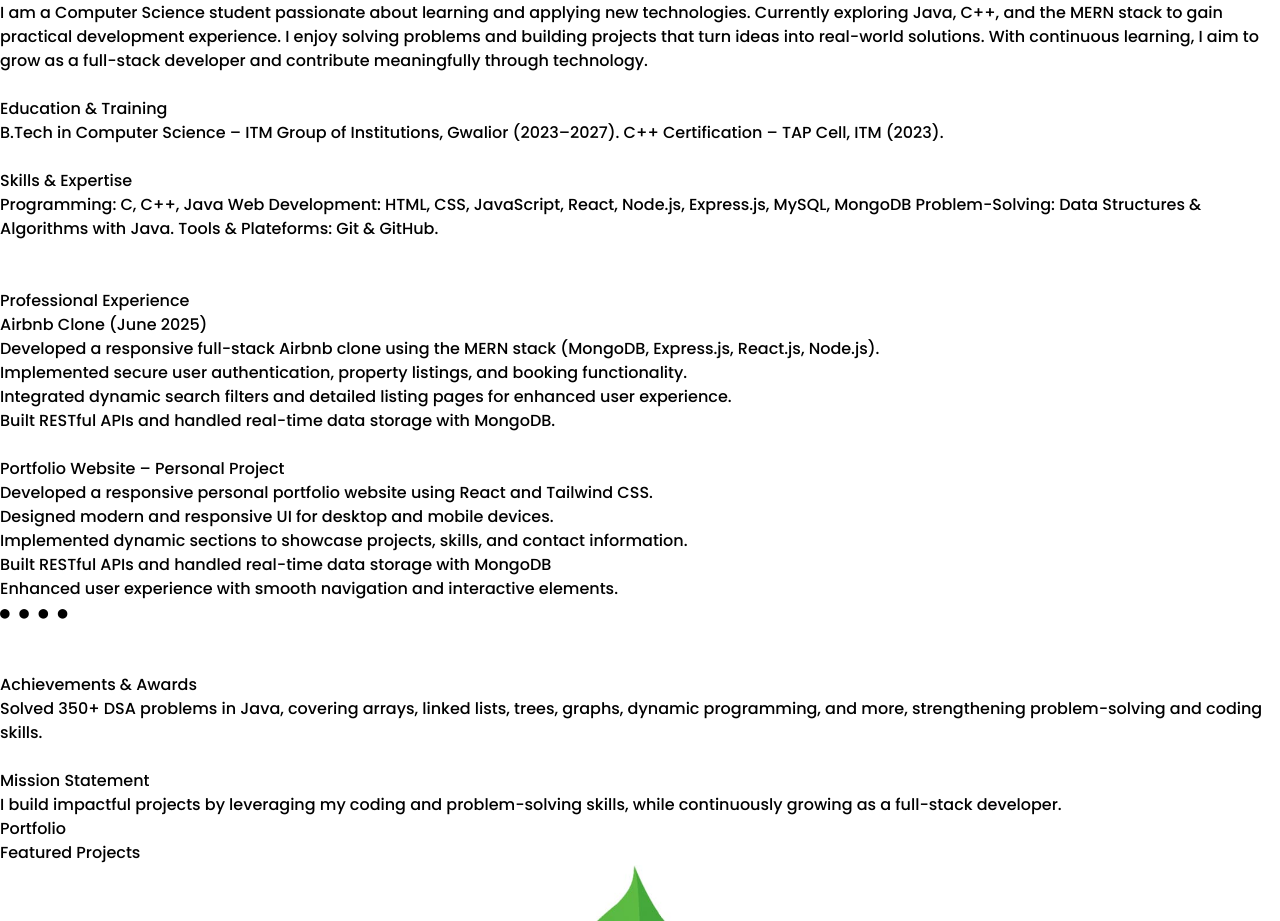
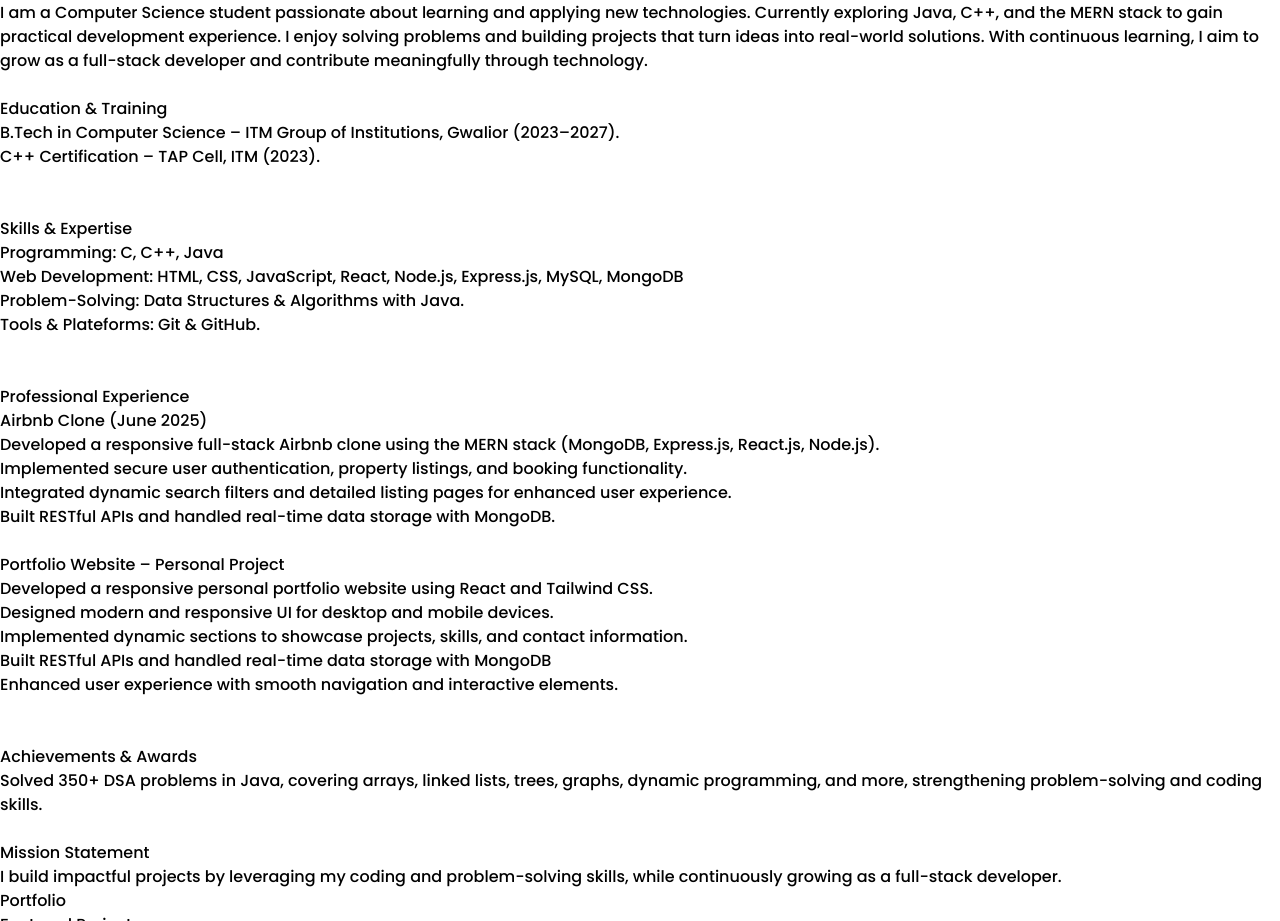
Before and after one commit to SandeshLodhi/PortFolio, a React (Vite) app: page / in a window 1280 px wide. Shown: the part 2040-2961 px from the top of the page. Built offline with nearby package versions, Linux system fonts and the light colour scheme.

Commit message:
Final Update

```diff
--- a/src/components/About.jsx
+++ b/src/components/About.jsx
@@ -14,24 +14,29 @@
      </p>
      <br>
      </br>
+
+
     <h1 className='text-green-600 font-semibold text-xl'>Education & Training </h1>
     <span>
     B.Tech in Computer Science – ITM Group of Institutions, Gwalior (2023–2027).
-    C++ Certification – TAP Cell, ITM (2023).
+    <p>C++ Certification – TAP Cell, ITM (2023).</p>
     </span>
     <br></br>
     <br></br>
 
 
+    {/* Skiils  Sections */}
     <h1 className='text-green-600 font-semibold text-xl'>Skills & Expertise</h1>
     <div className="whitespace-pre-line text-gray-800 text-base font-medium">
-    Programming: C, C++, Java
-    Web Development: HTML, CSS, JavaScript, React, Node.js, Express.js, MySQL, MongoDB
-    Problem-Solving: Data Structures & Algorithms with Java.
-    Tools & Plateforms: Git & GitHub.
+    <p>Programming: C, C++, Java</p>
+    <p>Web Development: HTML, CSS, JavaScript, React, Node.js, Express.js, MySQL, MongoDB</p>
+    <p> Problem-Solving: Data Structures & Algorithms with Java.</p>
+    <p>Tools & Plateforms: Git & GitHub.</p>
     </div>
     <br></br>
     <br></br>
+
+
 
     <h1 className='text-green-600 font-semibold text-xl'>Professional Experience</h1>
  <div>
@@ -43,11 +48,9 @@
   <li>Implemented secure user authentication, property listings, and booking functionality.</li>
   <li>Integrated dynamic search filters and detailed listing pages for enhanced user experience.</li>
   <li>Built RESTful APIs and handled real-time data storage with MongoDB.                </li>
-</ul>
-</div>
-<br></br>
- <div>
-  <p> Portfolio Website – Personal Project  </p>
+</ul> <br></br>
+
+<p> Portfolio Website – Personal Project  </p>
   <p> Developed a responsive personal portfolio website using React and Tailwind CSS.</p>
   <ul className="list-disc ml-6 text-black">
   <li>Designed modern and responsive UI for desktop and mobile devices.</li>
@@ -56,17 +59,8 @@
   <li>Enhanced user experience with smooth navigation and interactive elements.</li>
 </ul>
 </div>
-
-    <span> <pre>
-
- ●
- ●
- ●
- ●
- </pre>
-    </span>
-    <br></br>
-    <br></br>
+ <br></br>
+<br></br>
 
 
     <h1 className='text-green-600 font-semibold text-xl'>Achievements & Awards</h1>
```
